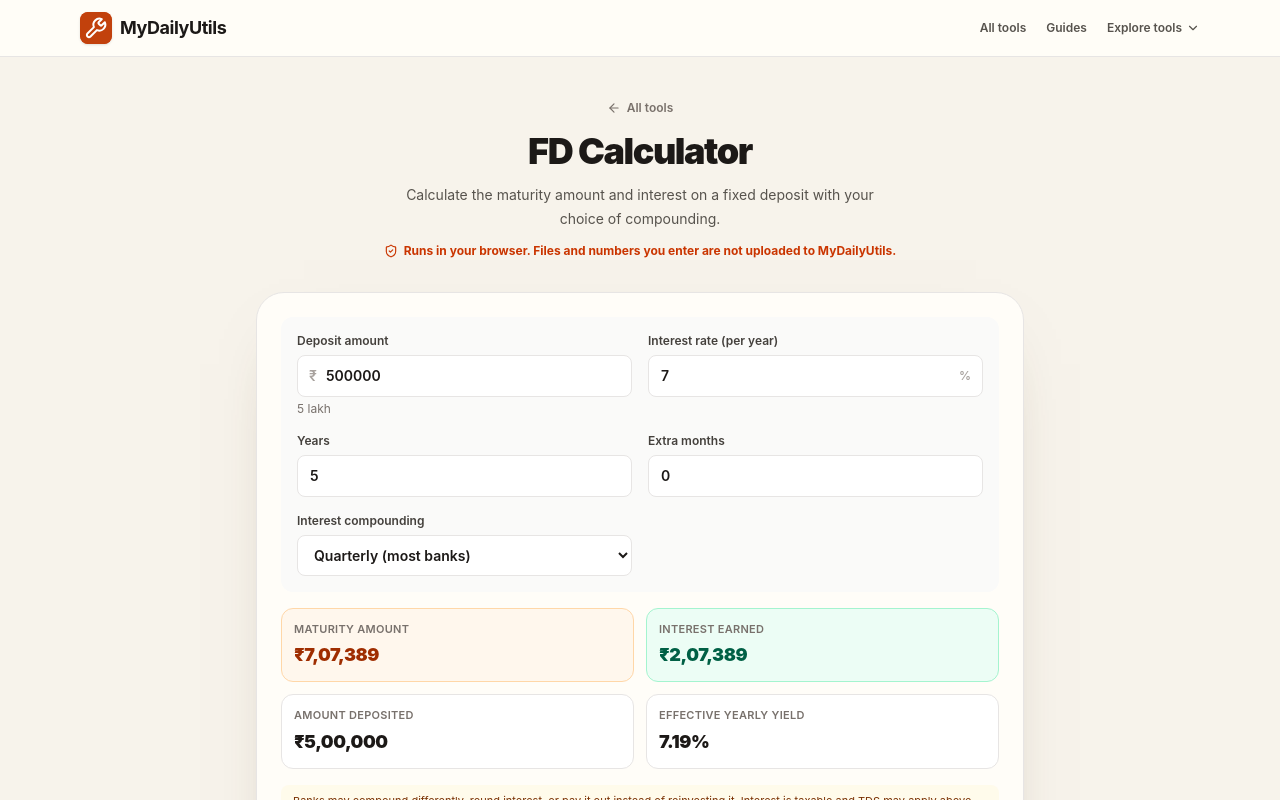
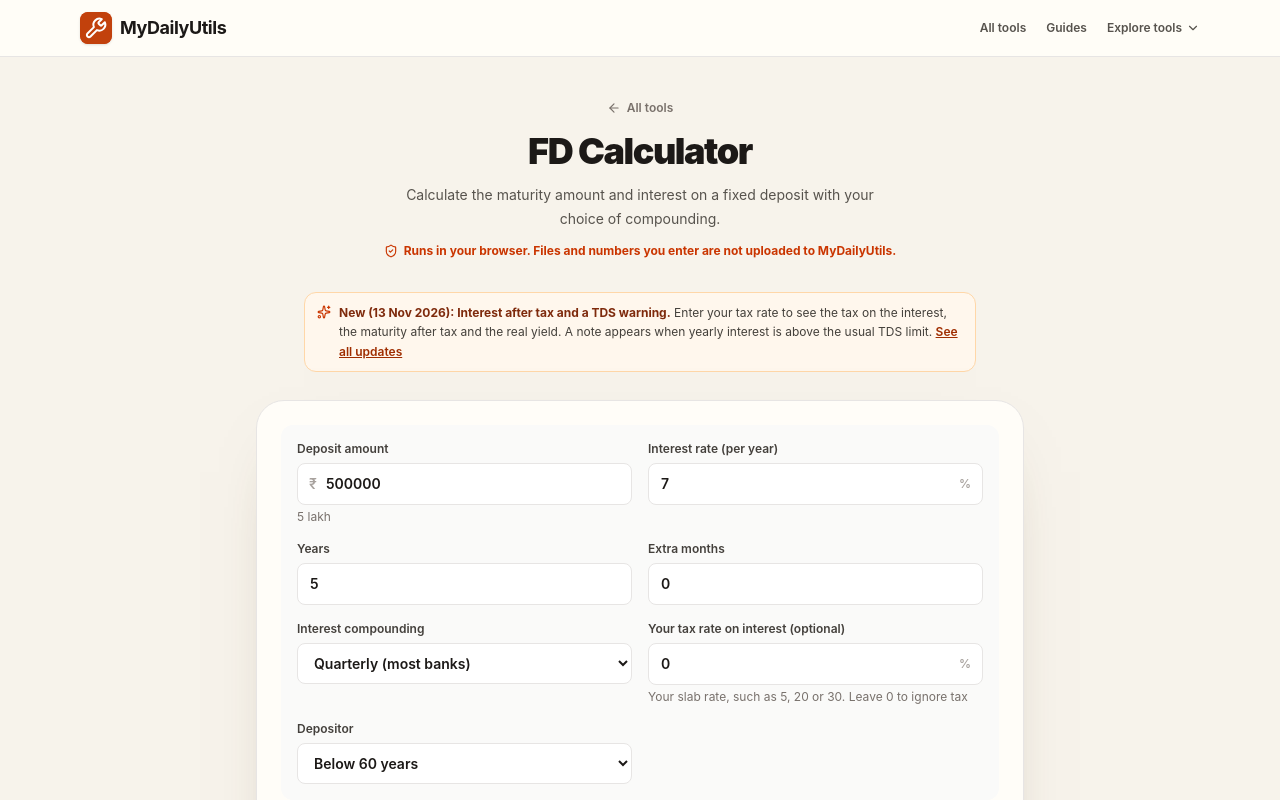
Before and after one commit to abhishekahuja87/paperforge-pdf, a React (Vite) app: page /fd-calculator in a window 1280 px wide. Shown: the top 800 px of the page. Built offline with nearby package versions, Linux system fonts and the light colour scheme.

Commit message:
Tool extras batch 4: FD and RD after-tax results and TDS note (#81)
Claude-Session: https://claude.ai/code/session_01Ksfpb8M2AoR8DnvaaKvMx3

Co-authored-by: Claude <noreply@anthropic.com>

```diff
--- a/src/components/tools/finance/FdCalculator.tsx
+++ b/src/components/tools/finance/FdCalculator.tsx
@@ -1,6 +1,6 @@
 import React, { useMemo, useState } from 'react';
 import { CalcFooter, InputGrid, Note, NumberField, SelectField, Stat, StatGrid, calcCard } from '../../finance/ui';
-import { computeFd, type Compounding } from '../../../lib/finance/calculators';
+import { afterTaxInterest, computeFd, TDS_LIMIT, type Compounding } from '../../../lib/finance/calculators';
 import { formatInr, formatPercent, parseAmount } from '../../../lib/finance/format';
 
 export const FdCalculator: React.FC = () => {
@@ -9,6 +9,8 @@ export const FdCalculator: React.FC = () => {
   const [years, setYears] = useState('5');
   const [months, setMonths] = useState('0');
   const [compounding, setCompounding] = useState<Compounding>('quarterly');
+  const [taxRate, setTaxRate] = useState('0');
+  const [holder, setHolder] = useState<'regular' | 'senior'>('regular');
 
   const result = useMemo(() => {
     const principal = parseAmount(amount);
@@ -16,6 +18,18 @@ export const FdCalculator: React.FC = () => {
     if (principal <= 0 || totalMonths <= 0) return null;
     return { ...computeFd(principal, parseAmount(rate), totalMonths, compounding), principal };
   }, [amount, rate, years, months, compounding]);
+
+  const taxPercent = parseAmount(taxRate);
+  const taxCase = useMemo(() => {
+    if (!result || taxPercent <= 0) return null;
+    const { tax, net } = afterTaxInterest(result.interest, taxPercent);
+    const span = Math.max(1 / 12, Math.round(parseAmount(years) * 12 + parseAmount(months)) / 12);
+    const netYield = ((1 + net / result.principal) ** (1 / span) - 1) * 100;
+    return { tax, net, netYield };
+  }, [result, taxPercent, years, months]);
+  const yearlyInterest = result ? result.interest / Math.max(1, (Math.round(parseAmount(years) * 12 + parseAmount(months))) / 12) : 0;
+  const tdsLimit = TDS_LIMIT[holder];
+  const tdsLikely = Boolean(result) && yearlyInterest > tdsLimit;
 
   return (
     <section className={calcCard}>
@@ -30,14 +44,30 @@ export const FdCalculator: React.FC = () => {
           { value: 'halfYearly', label: 'Half-yearly' },
           { value: 'yearly', label: 'Yearly' },
         ]} />
+        <NumberField label="Your tax rate on interest (optional)" suffix="%" value={taxRate} onChange={setTaxRate} hint="Your slab rate, such as 5, 20 or 30. Leave 0 to ignore tax" />
+        <SelectField label="Depositor" value={holder} onChange={(value) => setHolder(value === 'senior' ? 'senior' : 'regular')} options={[
+          { value: 'regular', label: 'Below 60 years' },
+          { value: 'senior', label: 'Senior citizen (60 or more)' },
+        ]} />
       </InputGrid>
       {result ? (
+        <>
         <StatGrid>
           <Stat label="Maturity amount" value={formatInr(result.maturity)} tone="strong" />
           <Stat label="Interest earned" value={formatInr(result.interest)} tone="good" />
           <Stat label="Amount deposited" value={formatInr(result.principal)} />
           <Stat label="Effective yearly yield" value={formatPercent(result.effectiveYield, 2)} />
+          {taxCase && <Stat label="Tax on the interest" value={formatInr(taxCase.tax)} />}
+          {taxCase && <Stat label="Interest after tax" value={formatInr(taxCase.net)} tone="good" />}
+          {taxCase && <Stat label="Maturity after tax" value={formatInr(result.principal + taxCase.net)} tone="strong" />}
+          {taxCase && <Stat label="Yearly yield after tax" value={formatPercent(taxCase.netYield, 2)} />}
         </StatGrid>
+        {tdsLikely && (
+          <p role="note" className="mt-3 rounded-xl border border-amber-200 bg-amber-50 px-3 py-2.5 text-xs leading-relaxed text-amber-900">
+            Interest of about {formatInr(yearlyInterest)} a year is above {formatInr(tdsLimit)}, the usual limit above which a bank deducts TDS (10 percent with PAN). TDS is not your final tax: it is adjusted when you file your return. Submit Form 15G or 15H only if your total income is below the taxable limit, and check your bank&apos;s rules.
+          </p>
+        )}
+        </>
       ) : <p className="mt-4 text-xs text-slate-500">Enter a deposit amount and a period.</p>}
       <Note>Banks may compound differently, round interest, or pay it out instead of reinvesting it. Interest is taxable and TDS may apply above your bank&apos;s limit; check your FD terms.</Note>
       <CalcFooter />
--- a/src/components/tools/finance/RdCalculator.tsx
+++ b/src/components/tools/finance/RdCalculator.tsx
@@ -1,12 +1,14 @@
 import React, { useMemo, useState } from 'react';
 import { CalcFooter, InputGrid, Note, NumberField, ResultActions, SimpleTable, SplitBar, Stat, StatGrid, calcCard } from '../../finance/ui';
 import { formatInr, parseAmount } from '../../../lib/finance/format';
+import { afterTaxInterest } from '../../../lib/finance/calculators';
 import { recurringDeposit } from '../../../lib/utilities/interest';
 
 export const RdCalculator: React.FC = () => {
   const [monthly, setMonthly] = useState('5000');
   const [rate, setRate] = useState('6.5');
   const [months, setMonths] = useState('60');
+  const [taxRate, setTaxRate] = useState('0');
 
   const result = useMemo(() => {
     const m = parseAmount(monthly);
@@ -28,6 +30,7 @@ export const RdCalculator: React.FC = () => {
       <InputGrid>
         <NumberField label="Monthly deposit" prefix="₹" value={monthly} onChange={setMonthly} words />
         <NumberField label="Interest rate (per year)" suffix="%" value={rate} onChange={setRate} />
+        <NumberField label="Your tax rate on interest (optional)" suffix="%" value={taxRate} onChange={setTaxRate} hint="Your slab rate, such as 5, 20 or 30. Leave 0 to ignore tax" />
         <NumberField label="Period in months" value={months} onChange={setMonths} step="1" hint="Banks usually offer 6 to 120 months" />
       </InputGrid>
       {result ? (
@@ -37,6 +40,8 @@ export const RdCalculator: React.FC = () => {
             <Stat label="Interest earned" value={formatInr(result.interest)} tone="good" />
             <Stat label="Total deposited" value={formatInr(result.deposited)} />
             <Stat label="Interest as share of maturity" value={`${((result.interest / result.total) * 100).toFixed(1)}%`} />
+            {parseAmount(taxRate) > 0 && <Stat label="Interest after tax" value={formatInr(afterTaxInterest(result.interest, parseAmount(taxRate)).net)} tone="good" />}
+            {parseAmount(taxRate) > 0 && <Stat label="Maturity after tax" value={formatInr(result.deposited + afterTaxInterest(result.interest, parseAmount(taxRate)).net)} tone="strong" />}
           </StatGrid>
           <SplitBar title="Maturity: your deposits and interest" format={formatInr} parts={[
             { label: 'Deposited', value: result.deposited, className: 'bg-slate-400' },
--- a/src/config/updates.ts
+++ b/src/config/updates.ts
@@ -17,6 +17,20 @@ export interface SiteUpdate {
 }
 
 export const UPDATES: SiteUpdate[] = [
+  {
+    date: '2026-11-13',
+    path: '/fd-calculator',
+    tool: 'FD Calculator',
+    title: 'Interest after tax and a TDS warning',
+    summary: 'Enter your tax rate to see the tax on the interest, the maturity after tax and the real yield. A note appears when yearly interest is above the usual TDS limit.',
+  },
+  {
+    date: '2026-11-13',
+    path: '/rd-calculator',
+    tool: 'RD Calculator',
+    title: 'Interest and maturity after tax',
+    summary: 'Enter your tax rate on interest to see what you keep after tax.',
+  },
   {
     date: '2026-11-12',
     path: '/merge-pdf',
--- a/src/lib/finance/calculators.ts
+++ b/src/lib/finance/calculators.ts
@@ -58,6 +58,15 @@ export function sipForTarget(target: number, annualRate: number, years: number,
   return perRupee > 0 ? target / perRupee : 0;
 }
 
+/** Yearly bank interest above which banks normally deduct TDS (Section 194A, from 1 April 2025). Banks may differ; check yours. */
+export const TDS_LIMIT = { regular: 50000, senior: 100000 } as const;
+
+/** Interest left after tax at a flat rate, and the tax paid. */
+export function afterTaxInterest(interest: number, taxPercent: number) {
+  const tax = Math.max(0, interest) * (Math.min(Math.max(taxPercent, 0), 100) / 100);
+  return { tax, net: interest - tax };
+}
+
 export type Compounding = 'monthly' | 'quarterly' | 'halfYearly' | 'yearly';
 const PERIODS_PER_YEAR: Record<Compounding, number> = { monthly: 12, quarterly: 4, halfYearly: 2, yearly: 1 };
 
```
Also changed, not shown: src/locales/content/base.en.json, 2 other files (tests, documents, lock files or other folders).
